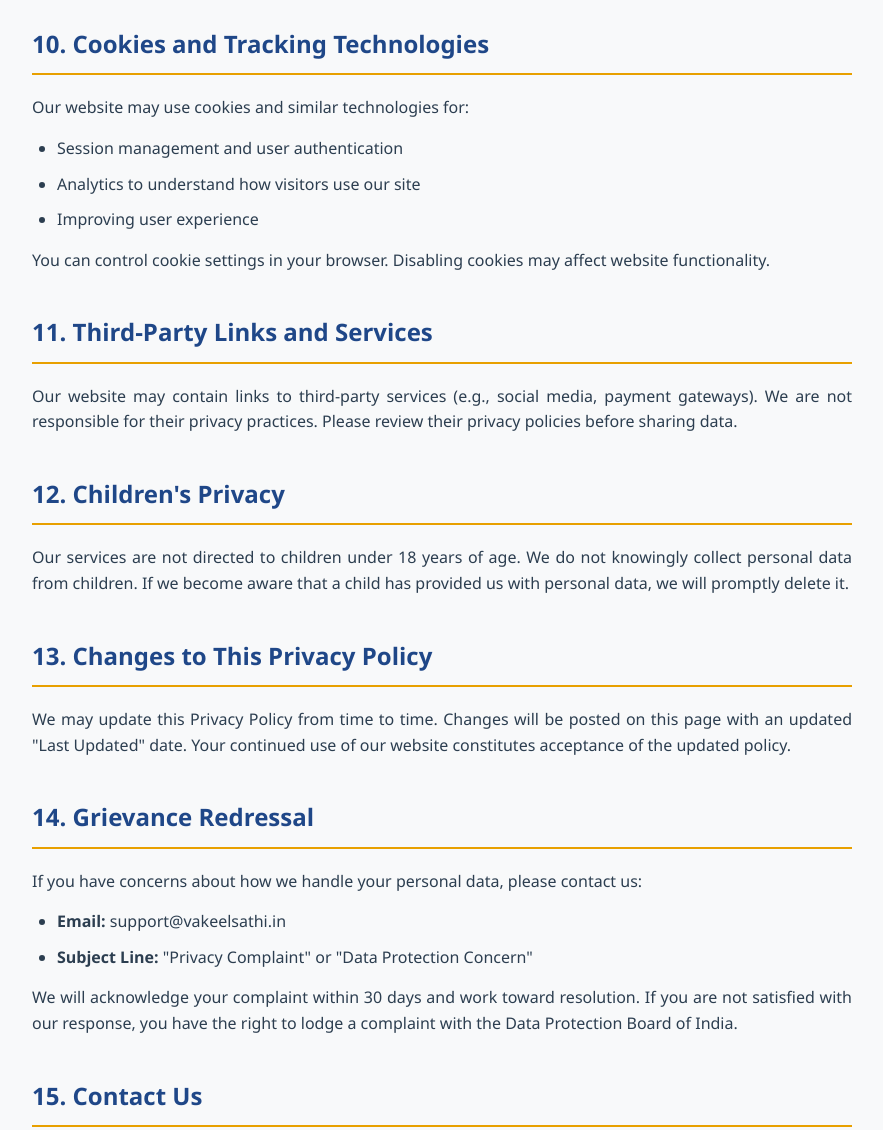
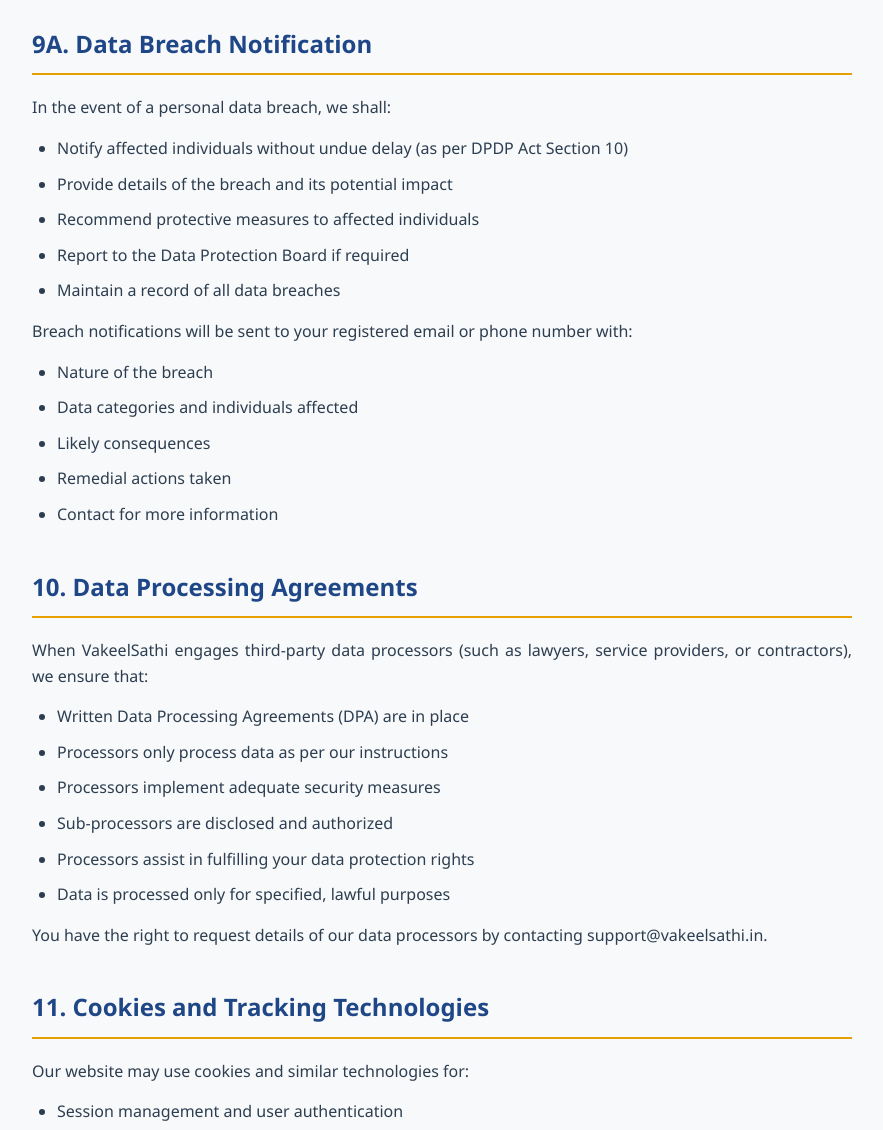
Before and after one commit to veenagupta041223/vakeelsathi-site, a plain HTML site: page privacy.html in a window 1280 px wide. Shown: the part 3180-4310 px from the top of the page, without its empty margins (198-1081 px from the left). Drawn offline with Linux system fonts and the light colour scheme.

Commit message:
Add Data Breach Notification and DPA clauses to Privacy Policy
- Add Section 9A: Data Breach Notification (DPDP Act Section 10)
  * Notification procedures
  * Required breach notification content
  * Timeline and contact details

- Add Section 10: Data Processing Agreements
  * Third-party data processor requirements
  * Security and instruction requirements
  * Sub-processor disclosure
  * User right to request processor details

- Renumber subsequent sections for clarity

Co-Authored-By: dev@vakeelsathi <dev@vakeelsathi.in>

```diff
--- a/privacy.html
+++ b/privacy.html
@@ -255,7 +255,46 @@
             <li>Employee training on data protection</li>
         </ul>
 
-        <h2>10. Cookies and Tracking Technologies</h2>
+        <h2>9A. Data Breach Notification</h2>
+        <p>
+            In the event of a personal data breach, we shall:
+        </p>
+        <ul>
+            <li>Notify affected individuals without undue delay (as per DPDP Act Section 10)</li>
+            <li>Provide details of the breach and its potential impact</li>
+            <li>Recommend protective measures to affected individuals</li>
+            <li>Report to the Data Protection Board if required</li>
+            <li>Maintain a record of all data breaches</li>
+        </ul>
+        <p>
+            Breach notifications will be sent to your registered email or phone number with:
+        </p>
+        <ul>
+            <li>Nature of the breach</li>
+            <li>Data categories and individuals affected</li>
+            <li>Likely consequences</li>
+            <li>Remedial actions taken</li>
+            <li>Contact for more information</li>
+        </ul>
+
+        <h2>10. Data Processing Agreements</h2>
+        <p>
+            When VakeelSathi engages third-party data processors (such as lawyers, service providers, or contractors),
+            we ensure that:
+        </p>
+        <ul>
+            <li>Written Data Processing Agreements (DPA) are in place</li>
+            <li>Processors only process data as per our instructions</li>
+            <li>Processors implement adequate security measures</li>
+            <li>Sub-processors are disclosed and authorized</li>
+            <li>Processors assist in fulfilling your data protection rights</li>
+            <li>Data is processed only for specified, lawful purposes</li>
+        </ul>
+        <p>
+            You have the right to request details of our data processors by contacting support@vakeelsathi.in.
+        </p>
+
+        <h2>11. Cookies and Tracking Technologies</h2>
         <p>
             Our website may use cookies and similar technologies for:
         </p>
@@ -268,25 +307,25 @@
             You can control cookie settings in your browser. Disabling cookies may affect website functionality.
         </p>
 
-        <h2>11. Third-Party Links and Services</h2>
+        <h2>12. Third-Party Links and Services</h2>
         <p>
             Our website may contain links to third-party services (e.g., social media, payment gateways).
             We are not responsible for their privacy practices. Please review their privacy policies before sharing data.
         </p>
 
-        <h2>12. Children's Privacy</h2>
+        <h2>13. Children's Privacy</h2>
         <p>
             Our services are not directed to children under 18 years of age. We do not knowingly collect personal data
             from children. If we become aware that a child has provided us with personal data, we will promptly delete it.
         </p>
 
-        <h2>13. Changes to This Privacy Policy</h2>
+        <h2>14. Changes to This Privacy Policy</h2>
         <p>
             We may update this Privacy Policy from time to time. Changes will be posted on this page with an updated
             "Last Updated" date. Your continued use of our website constitutes acceptance of the updated policy.
         </p>
 
-        <h2>14. Grievance Redressal</h2>
+        <h2>15. Grievance Redressal</h2>
         <p>
             If you have concerns about how we handle your personal data, please contact us:
         </p>
@@ -300,7 +339,7 @@
             the Data Protection Board of India.
         </p>
 
-        <h2>15. Contact Us</h2>
+        <h2>16. Contact Us</h2>
         <p>
             For questions or concerns about this Privacy Policy, please contact:
         </p>
```
